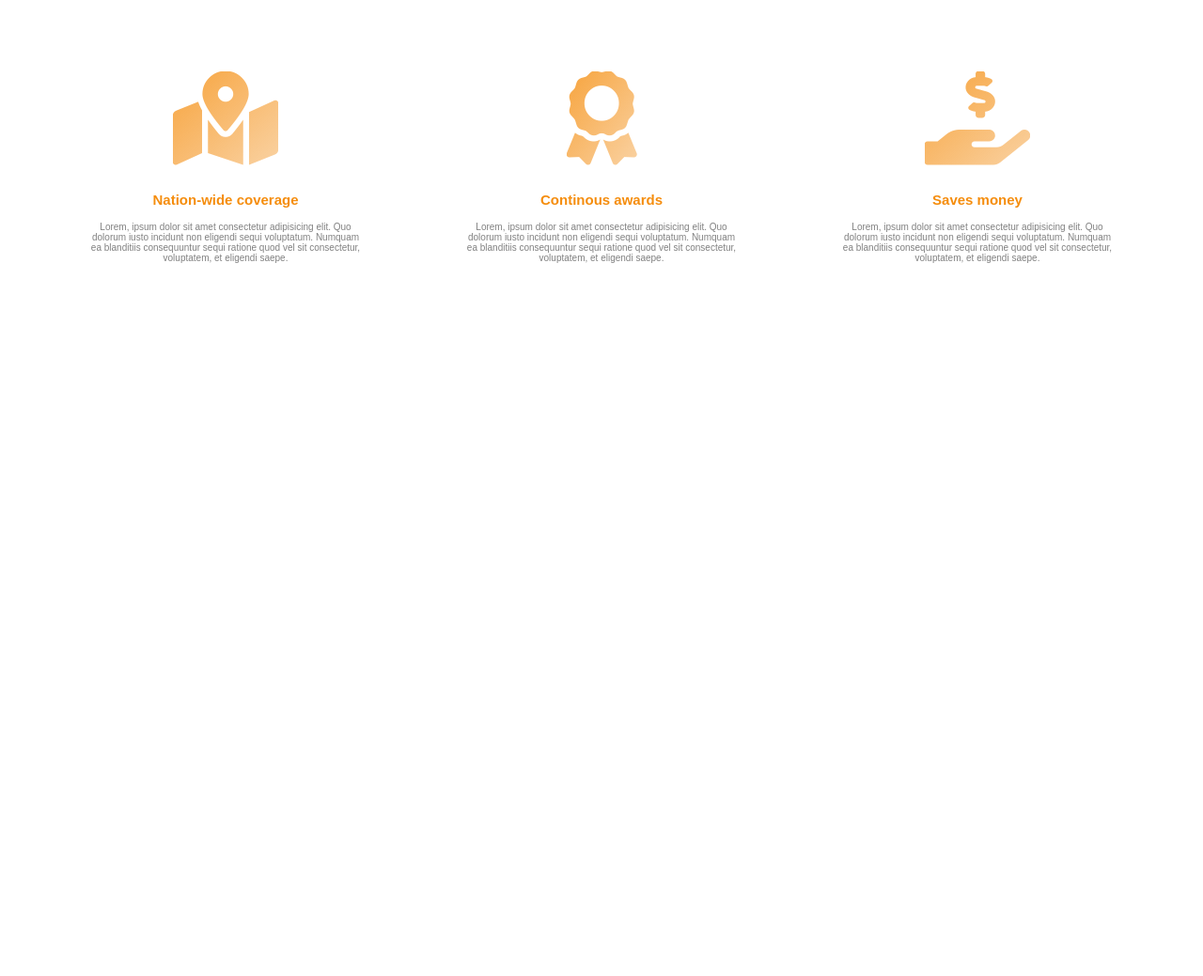
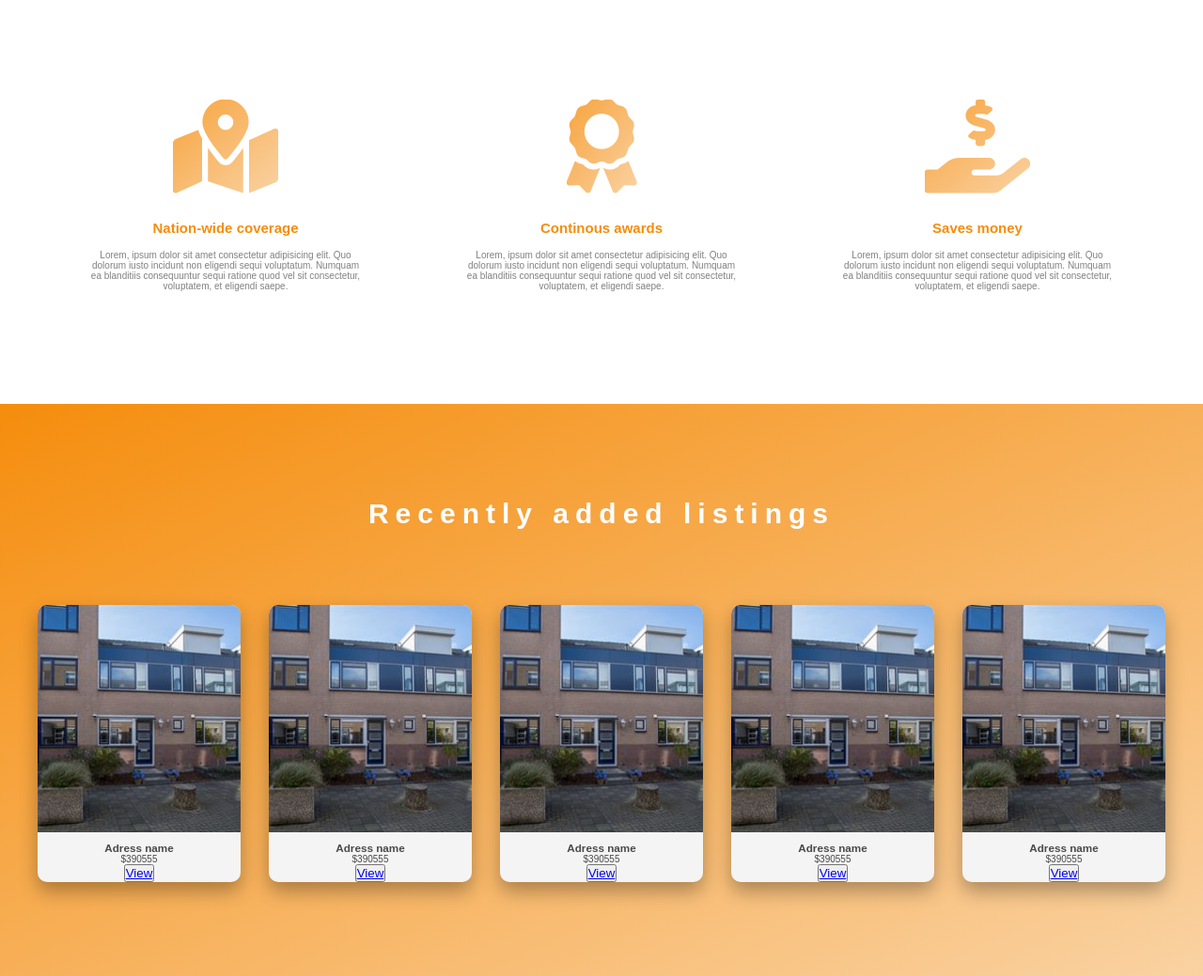
Before and after one commit to berinaptula/Real-Estate-Website, a website: page index.html in a window 1280 px wide. Shown: the part 814-1853 px from the top of the page at 94% size. Before the commit the page ends 1114 px from the top, so only its background shows below. Drawn offline with Linux system fonts and the light colour scheme.

Commit message:
Add basic styling and HTML strcture as 'Recently added lists' section

```diff
--- a/index.html
+++ b/index.html
@@ -65,6 +65,70 @@
                 </div>
             </section>
         </div>
+        <section class="recent-listings">
+            <div class="container">
+                <div class="recent-listings__text">
+                    <h2 class="recent-listings__text--heading h2">Recently added listings </h2>
+                    <!-- <p class="recent-listings__text--paragraph p">Lorem, ipsum dolor sit amet consectetur adipisicing
+                                    elit.
+                                    Voluptatem perspiciatis, perferendis
+                                    sunt quibusdam, itaque, possimus accusamus ad necessitatibus fugiat eveniet obcaecati? Quia
+                                    ullam aut fuga distinctio architecto cum. Odio, et!</p> -->
+                </div>
+                <div class="listings">
+                    <div class="listing">
+                        <div class="listing__image">
+                            <img src="media/img/ad1.jpg">
+                        </div>
+                        <div class="listing__details">
+                            <h3>Adress name</h3>
+                            <p>$390555</p>
+                            <button class="view"><a href="#">View</a></button>
+                        </div>
+                    </div>
+                    <div class="listing">
+                        <div class="listing__image">
+                            <img src="media/img/ad1.jpg">
+                        </div>
+                        <div class="listing__details">
+                            <h3>Adress name</h3>
+                            <p>$390555</p>
+                            <button class="view"><a href="#">View</a></button>
+                        </div>
+                    </div>
+                    <div class="listing">
+                        <div class="listing__image">
+                            <img src="media/img/ad1.jpg">
+                        </div>
+                        <div class="listing__details">
+                            <h3>Adress name</h3>
+                            <p>$390555</p>
+                            <button class="view"><a href="#">View</a></button>
+                        </div>
+                    </div>
+                    <div class="listing">
+                        <div class="listing__image">
+                            <img src="media/img/ad1.jpg">
+                        </div>
+                        <div class="listing__details">
+                            <h3>Adress name</h3>
+                            <p>$390555</p>
+                            <button class="view"><a href="#">View</a></button>
+                        </div>
+                    </div>
+                    <div class="listing">
+                        <div class="listing__image">
+                            <img src="media/img/ad1.jpg">
+                        </div>
+                        <div class="listing__details">
+                            <h3>Adress name</h3>
+                            <p>$390555</p>
+                            <button class="view"><a href="#">View</a></button>
+                        </div>
+                    </div>
+                </div>
+            </div>
+        </section>
     </main>
 </body>
 
--- /dev/null
+++ b/sass/__recent-listings.scss
@@ -0,0 +1,60 @@
+.recent-listings {
+    width: 100%;
+    display: flex;
+    justify-content: space-between;
+    flex-direction: column;
+    margin: 0;
+    background: linear-gradient(to right bottom, rgba($color-primary, 1), rgba($color-primary-light, 0.5));
+    padding: 10rem 0;
+
+    &__text {
+        text-align: center;
+        width: 80%;
+        margin: 0 auto;
+        margin-bottom: 4rem;
+
+        &--heading {
+            margin-bottom: 8rem;
+            text-align: center;
+            color: white;
+        }
+
+        &--paragraph {
+            margin-bottom: 2rem;
+            text-align: center;
+        }
+    }
+}
+
+.listings {
+    width: 100%;
+    display: flex;
+    justify-content: space-between;
+
+    .listing {
+        width: 18%;
+        overflow: hidden;
+        padding: 0rem;
+        box-shadow: 0 1rem 2rem rgba($color: #000000, $alpha: 0.3);
+        display: flex;
+        flex-direction: column;
+        justify-content: center;
+        align-items: center;
+        border-radius: 1rem;
+        background-color: rgb(244, 244, 244);
+
+        &__image {
+            img {
+                height: 100%;
+                overflow: hidden;
+            }
+
+            margin-bottom: 1rem;
+        }
+
+        &__details {
+            text-align: center;
+
+        }
+    }
+}
--- a/sass/_base.scss
+++ b/sass/_base.scss
@@ -5,6 +5,16 @@ $color-red-dark : #b03c3c;
 
 .bold {
     font-weight: 600;
+}
+
+.h2 {
+    font-size: 3rem;
+    letter-spacing: 0.7rem;
+    color: $color-primary;
+}
+
+.p {
+    font-size: 1.4rem;
 }
 
 *,
--- a/sass/_landing-page.scss
+++ b/sass/_landing-page.scss
@@ -51,7 +51,7 @@
     justify-content: space-evenly;
     align-items: center;
     flex-direction: row;
-    margin-top: 7rem;
+    margin: 10rem 0;
 
     .feature {
         text-align: center;
--- a/sass/main.scss
+++ b/sass/main.scss
@@ -6,4 +6,5 @@
 @import "liked-properties";
 @import "property";
 
-@import "view-ad"
+@import "view-ad";
+@import "_recent-listings";
```
Also changed, not shown: css/style.css, media/img/orange-bg.jpg (added), 1 other file.
